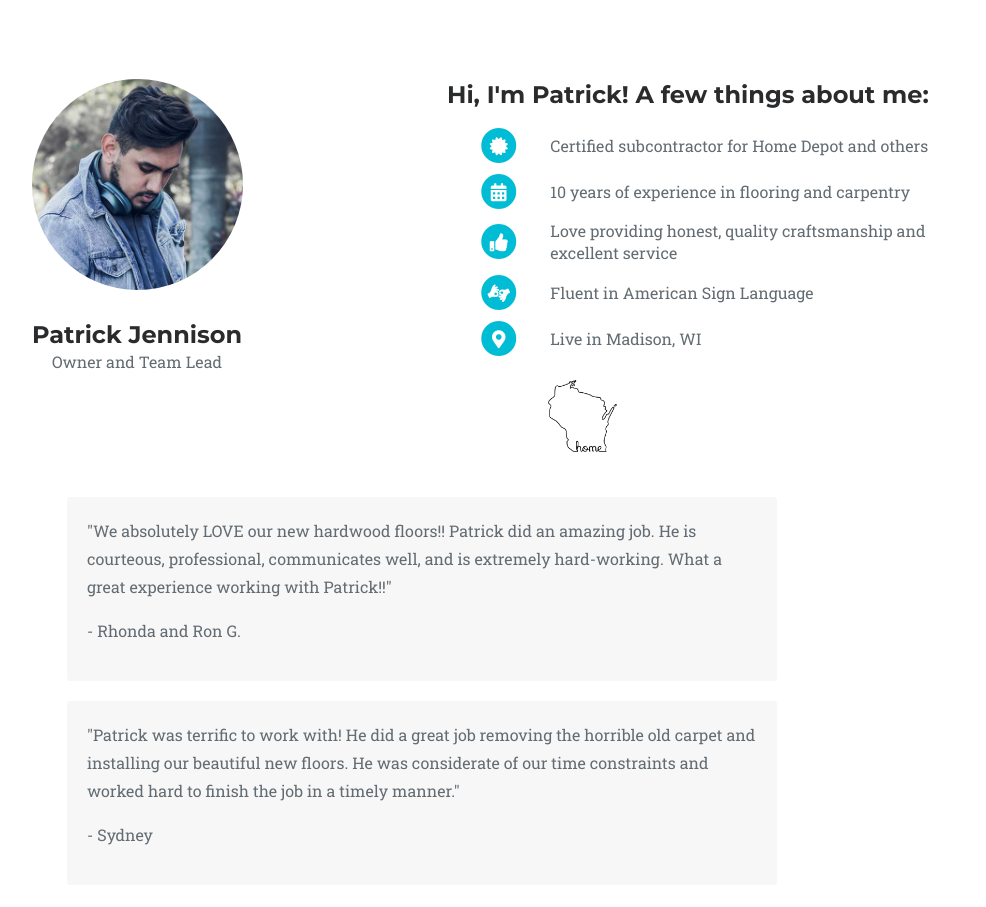
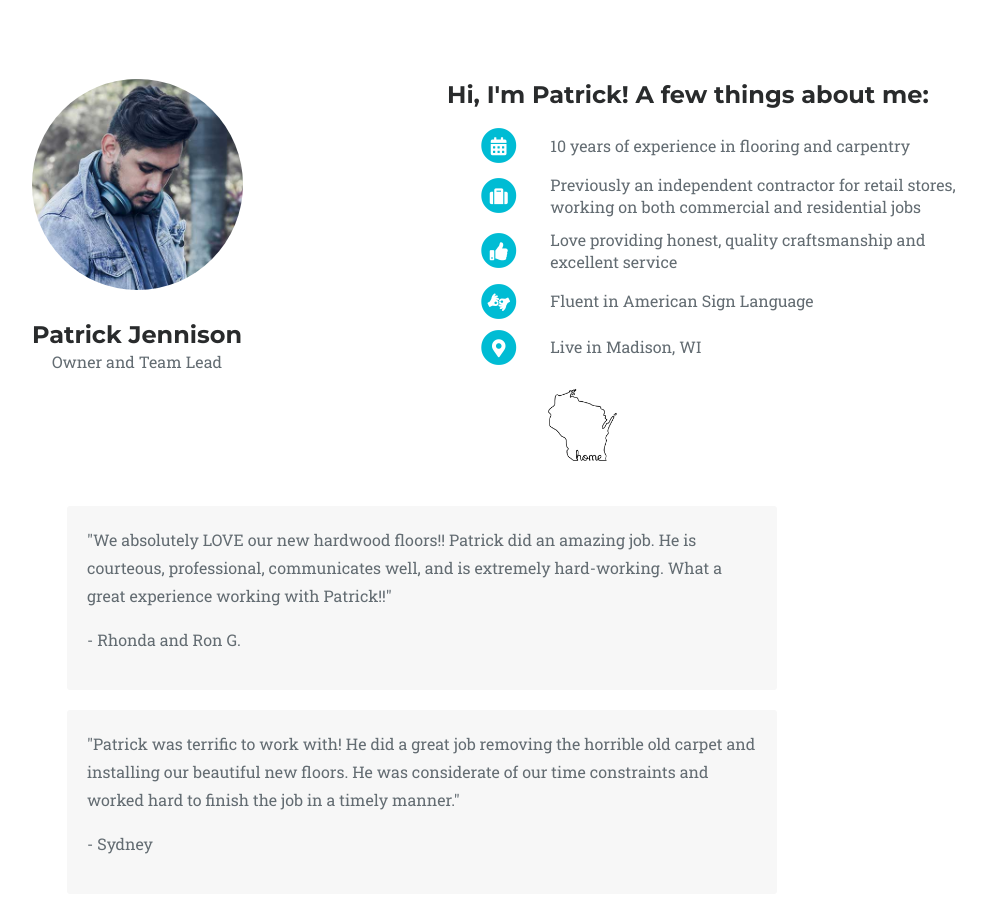
Before and after one commit to kmjennison/pjflooring, a website: page src/index.html in a window 1280 px wide. Shown: the part 3000-3907 px from the top of the page, without its empty margins (218-1204 px from the left). Drawn offline with nearby package versions, Linux system fonts and the light colour scheme; files that its build step writes are made by us from their sources; a web font is replaced by a local one.

Commit message:
Update independent contractor bullet point

```diff
--- a/src/index.html
+++ b/src/index.html
@@ -189,16 +189,16 @@
                             <div>
                                 <span class="fa-stack fa-1x">
                                     <i class="fa fa-circle fa-stack-2x text-primary"></i>
-                                    <i class="fa fa-certificate fa-stack-1x fa-inverse"></i>
+                                    <i class="fa fa-calendar-alt fa-stack-1x fa-inverse"></i>
                                 </span>
-                                <p class="about-me-list-text">Certified subcontractor for Home Depot and others</p>
+                                <p class="about-me-list-text">10 years of experience in flooring and carpentry</p>
                             </div>
                             <div>
                                 <span class="fa-stack fa-1x">
                                     <i class="fa fa-circle fa-stack-2x text-primary"></i>
-                                    <i class="fa fa-calendar-alt fa-stack-1x fa-inverse"></i>
+                                    <i class="fa fa-suitcase fa-stack-1x fa-inverse"></i>
                                 </span>
-                                <p class="about-me-list-text">10 years of experience in flooring and carpentry</p>
+                                <p class="about-me-list-text">Previously an independent contractor for retail stores, working on both commercial and residential jobs</p>
                             </div>
                             <div>
                                 <span class="fa-stack fa-1x">
```
